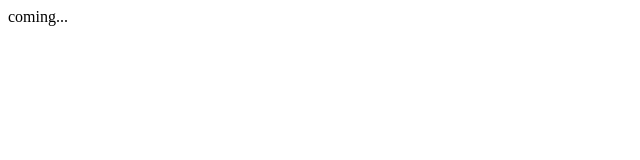
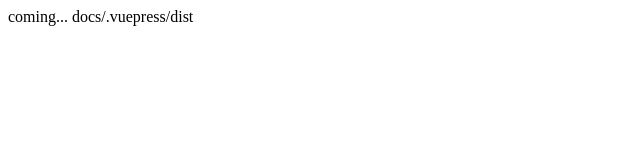
Before and after one commit to abusedmedia/temp, a plain HTML site: page index.html in a window 1280 px wide. Shown: the whole page, without its empty margins (0-640 px from the left). Drawn offline with Linux system fonts and the light colour scheme.

Commit message:
Update index.html

```diff
--- a/index.html
+++ b/index.html
@@ -1,3 +1,3 @@
 <html>
-coming...
+coming... docs/.vuepress/dist
 </html>
```
